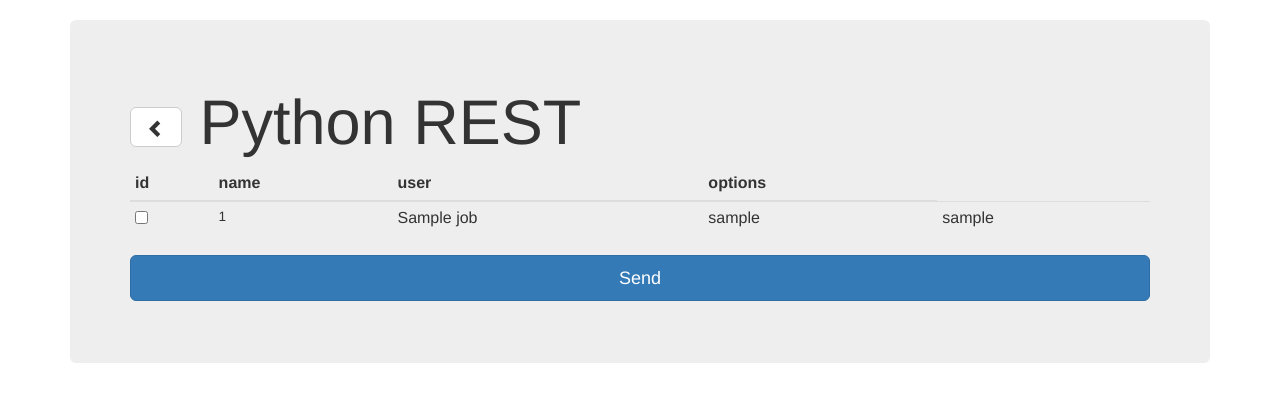
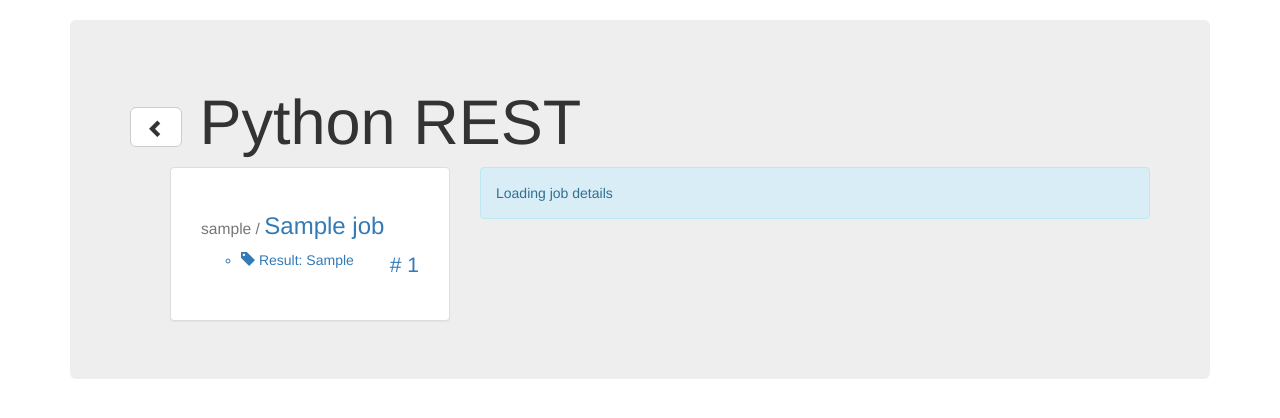
Before and after one commit to janhybs/PyRest, a Flask app: template src/pyrest/templates/list_jobs.html in a window 1280 px wide. Shown: the part 52-470 px from the top of the page. Run offline with Flask 2, Linux system fonts and the light colour scheme; the template is opened without the code that fills it: most values are stand-ins (such as "Sample title", 1, 10 or a date in 2020); parts of the project's set-up code (start-up, migrations or seed data) failed here and were passed over; some libraries are stand-ins or nearby versions.

Commit message:
Add job list and creation

```diff
--- a/src/pyrest/templates/list_jobs.html
+++ b/src/pyrest/templates/list_jobs.html
@@ -5,32 +5,91 @@
 
   {{ h1 (get_title()) }}
 
-  <form method="post" target="{{ request.path }}">
-    <div class="table-responsive">
-      <table class="table table-hover table-condensed">
-          <thead>
-            <tr>
-              <th>id</th>
-              <th>name</th>
-              <th>user</th>
-              <th>options</th>
-            </tr>
-          </thead>
-          <tbody>
-            {% for job in jobs %}
-              <tr>
-                <td><input type="checkbox" value="{{job.id}}" name="job_id" /></td>
-                <td><small>{{ str_preview(job.id, 3)|e }}</small></td>
-                <td>{{ job.name|e }}</td>
-                <td>{{ job.get_user().username|e }}</td>
-                <td>{{ job.get_user().username|e }}</td>
-              </tr>
-            {% endfor %}
-          </tbody>
-        </th>
-      </table>
+
+  <div class="row">
+    <div class="col-md-4">
+      <ul class="job-list">
+      {% for job in jobs %}
+        <li  class=" panel panel-default list-group-item list-group-item-{{ job.get_result_cls() }}">
+          <a href="{{ url_for ('jobs.list_jobs') }}#{{ job.id }}">
+            <div class="panel-body">
+              <h3><small>{{ job.get_user().username|e }} / </small> {{ job.name|e }}</h3>
+              <p class="pull-right"># {{ job.scripts.__len__() }}</p>
+              <ul>
+
+                <li>
+                  <span class="glyphicon glyphicon-tag" aria-hidden="true"></span>
+                  Result: {{ job.get_result_str() }}
+                </li>
+
+                {% if not job.script() %}
+                  <!---->
+                {% else %}
+
+                  {% if job.script().duration %}
+                    <li>
+                      <span class="glyphicon glyphicon-time" aria-hidden="true"></span>
+                      Duration: <abbr title="{{ job.get_script_at().duration }}">{{ job.script().duration }} sec</abbr>
+                    </li>
+                  {% endif %}
+
+                  {% if job.script().timestamp %}
+                    <li>
+                      <span class="glyphicon glyphicon-calendar" aria-hidden="true"></span>
+                      Finished: <abbr title="{ job.script().timestamp }}">{{ pretty_date(job.script().timestamp) }}</abbr>
+                    </li>
+                  {% endif %}
+                {% endif %}
+
+              </ul>
+            </div>
+          </a>
+        </li>
+
+      {% endfor %}
+      </ul>
     </div>
-    <button class="btn btn-lg btn-primary btn-block" type="submit">Send</button>
-  </form>
+
+    <div class="col-md-8">
+      {% if detail and not detail_job %}
+        <div class="alert alert-danger" role="alert">Job doesn't exists</div>
+      {% elif not detail %}
+        <div class="alert alert-info" role="alert">Loading job details</div>
+      {% else %}
+        {{ detail_job }}
+      {% endif %}
+
+    </div>
+  </div>
+</div>
+  <!--<form method="post" target="{{ request.path }}">-->
+    <!--<div class="table-responsive">-->
+      <!--<table class="table table-hover table-bordered"> &lt;!&ndash; table-condensed &ndash;&gt;-->
+        <!--<thead>-->
+          <!--<tr>-->
+            <!--<th class="table-field-id">#</th>-->
+            <!--<th>id</th>-->
+            <!--<th>name</th>-->
+            <!--<th>user</th>-->
+            <!--<th>options</th>-->
+          <!--</tr>-->
+        <!--</thead>-->
+        <!--<tbody>-->
+          <!--{% for job in jobs %}-->
+            <!--<tr>-->
+              <!--<td class="table-field-id"><input type="checkbox" value="{{job.id}}" name="job_id" /></td>-->
+              <!--<td><small>{{ str_preview(job.id, 3)|e }}</small></td>-->
+              <!--<td>{{ job.name|e }} ({{ job.scripts.__len__()|e }})</td>-->
+              <!--<td>{{ job.get_user().username|e }}</td>-->
+              <!--<td>-->
+                <!--<a href="#"> run &#xbb;</a>-->
+              <!--</td>-->
+            <!--</tr>-->
+          <!--{% endfor %}-->
+        <!--</tbody>-->
+      <!--</table>-->
+    <!--</div>-->
+    <!--<button class="btn btn-lg btn-primary btn-block" type="submit">Send</button>-->
+  <!--</form>-->
 
 {% endblock %}
```
Also changed, not shown: src/pyrest/database/sets/job.py (+68 -17 lines), src/pyrest/forms/create_job_form.py (+8 -1 lines), src/pyrest/views/jobs_view.py (+21 -5 lines).
